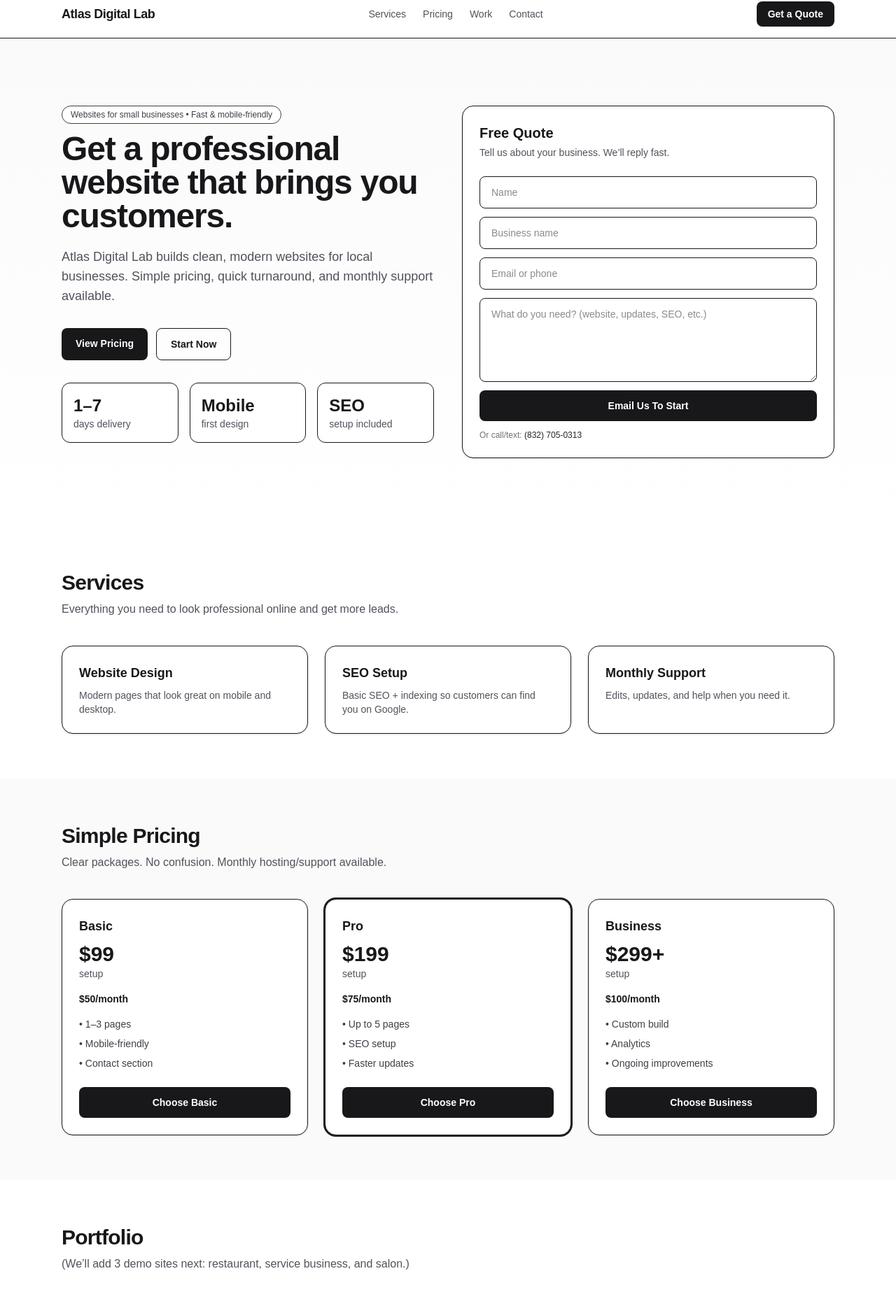
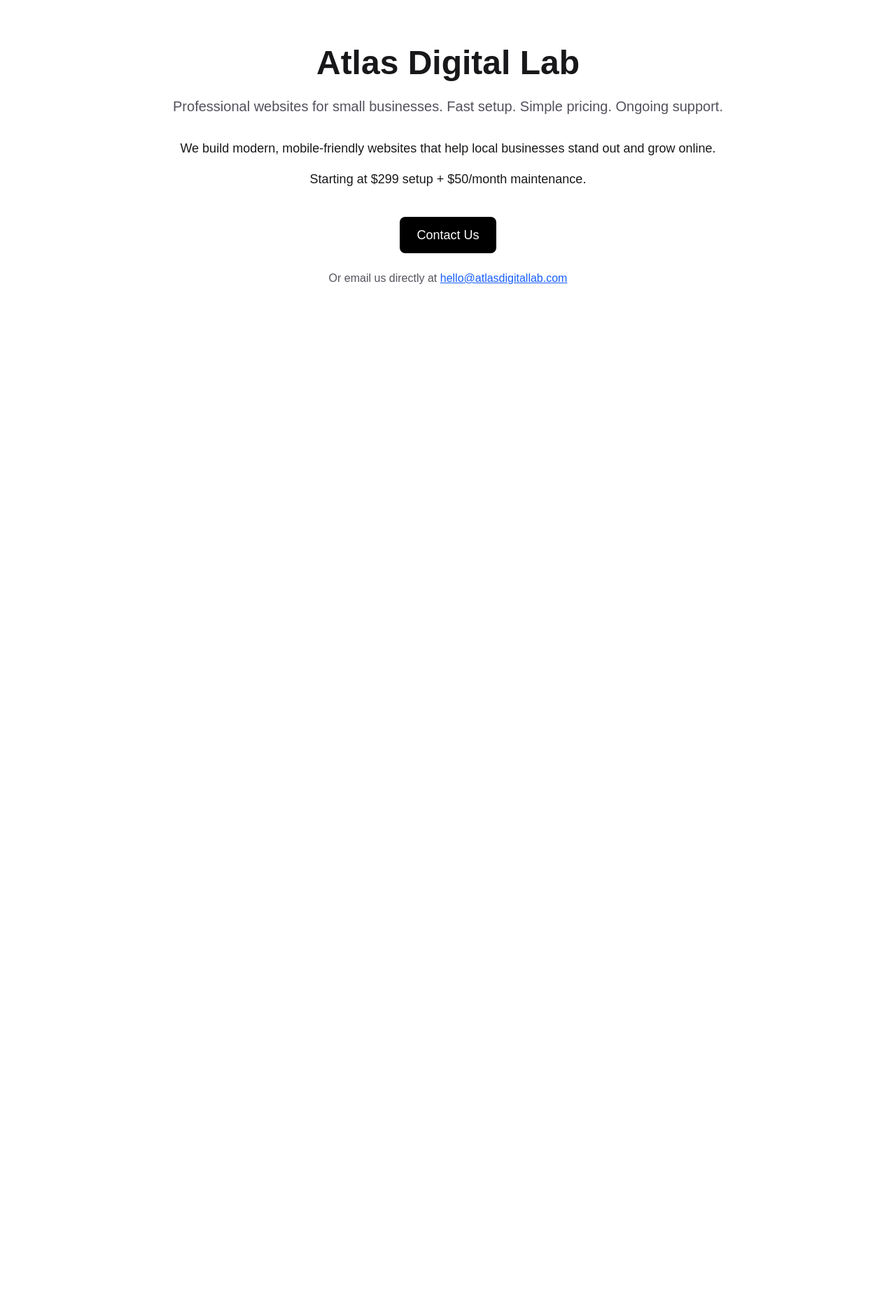
Before and after one commit to Paul4240/atlas-digital-lab, a Next.js app: page / in a window 1280 px wide. Shown: the part 14-1871 px from the top of the page at 70% size. After the commit the page ends 800 px from the top, so only its background shows below. Built offline with nearby package versions, Linux system fonts and the light colour scheme.

Commit message:
Updated homepage with contact email

```diff
--- a/app/page.tsx
+++ b/app/page.tsx
@@ -1,231 +1,48 @@
 export default function Home() {
   return (
-    <main className="min-h-screen bg-white text-zinc-900">
-      {/* NAV */}
-      <header className="sticky top-0 z-50 border-b bg-white/80 backdrop-blur">
-        <div className="mx-auto flex max-w-6xl items-center justify-between px-6 py-4">
-          <div className="font-bold tracking-tight text-lg">Atlas Digital Lab</div>
-          <nav className="hidden gap-6 text-sm text-zinc-600 md:flex">
-            <a href="#services" className="hover:text-zinc-900">Services</a>
-            <a href="#pricing" className="hover:text-zinc-900">Pricing</a>
-            <a href="#work" className="hover:text-zinc-900">Work</a>
-            <a href="#contact" className="hover:text-zinc-900">Contact</a>
-          </nav>
+    <main className="min-h-screen bg-white text-zinc-900 px-6 py-20">
+      <div className="max-w-4xl mx-auto text-center">
+
+        <h1 className="text-4xl md:text-5xl font-bold mb-6">
+          Atlas Digital Lab
+        </h1>
+
+        <p className="text-xl text-zinc-600 mb-8">
+          Professional websites for small businesses.
+          Fast setup. Simple pricing. Ongoing support.
+        </p>
+
+        <div className="space-y-4">
+          <p className="text-lg">
+            We build modern, mobile-friendly websites that help local
+            businesses stand out and grow online.
+          </p>
+
+          <p className="text-lg">
+            Starting at $299 setup + $50/month maintenance.
+          </p>
+        </div>
+
+        <div className="mt-10">
           <a
-            href="#contact"
-            className="rounded-lg bg-zinc-900 px-4 py-2 text-sm font-semibold text-white hover:opacity-90"
+            href="mailto:hello@atlasdigitallab.com"
+            className="inline-block bg-black text-white px-6 py-3 rounded-lg text-lg hover:opacity-90 transition"
           >
-            Get a Quote
+            Contact Us
           </a>
         </div>
-      </header>
 
-      {/* HERO */}
-      <section className="bg-gradient-to-b from-zinc-50 to-white">
-        <div className="mx-auto grid max-w-6xl gap-10 px-6 py-16 md:grid-cols-2 md:py-24">
-          <div>
-            <p className="mb-3 inline-flex rounded-full border bg-white px-3 py-1 text-xs font-medium text-zinc-700">
-              Websites for small businesses • Fast & mobile-friendly
-            </p>
-            <h1 className="text-4xl font-extrabold tracking-tight md:text-5xl">
-              Get a professional website that brings you customers.
-            </h1>
-            <p className="mt-5 max-w-xl text-lg text-zinc-600">
-              Atlas Digital Lab builds clean, modern websites for local businesses.
-              Simple pricing, quick turnaround, and monthly support available.
-            </p>
-
-            <div className="mt-8 flex flex-wrap gap-3">
-              <a
-                href="#pricing"
-                className="rounded-lg bg-zinc-900 px-5 py-3 text-sm font-semibold text-white hover:opacity-90"
-              >
-                View Pricing
-              </a>
-              <a
-                href="#contact"
-                className="rounded-lg border px-5 py-3 text-sm font-semibold text-zinc-900 hover:bg-zinc-50"
-              >
-                Start Now
-              </a>
-            </div>
-
-            <div className="mt-8 grid grid-cols-3 gap-4 text-sm">
-              <div className="rounded-xl border bg-white p-4">
-                <div className="text-2xl font-bold">1–7</div>
-                <div className="text-zinc-600">days delivery</div>
-              </div>
-              <div className="rounded-xl border bg-white p-4">
-                <div className="text-2xl font-bold">Mobile</div>
-                <div className="text-zinc-600">first design</div>
-              </div>
-              <div className="rounded-xl border bg-white p-4">
-                <div className="text-2xl font-bold">SEO</div>
-                <div className="text-zinc-600">setup included</div>
-              </div>
-            </div>
-          </div>
-
-          <div className="rounded-2xl border bg-white p-6 shadow-sm">
-            <h2 className="text-xl font-bold">Free Quote</h2>
-            <p className="mt-1 text-sm text-zinc-600">
-              Tell us about your business. We’ll reply fast.
-            </p>
-
-            <form className="mt-6 grid gap-3">
-              <input
-                className="w-full rounded-lg border px-4 py-3 text-sm outline-none focus:ring-2 focus:ring-zinc-200"
-                placeholder="Name"
-              />
-              <input
-                className="w-full rounded-lg border px-4 py-3 text-sm outline-none focus:ring-2 focus:ring-zinc-200"
-                placeholder="Business name"
-              />
-              <input
-                className="w-full rounded-lg border px-4 py-3 text-sm outline-none focus:ring-2 focus:ring-zinc-200"
-                placeholder="Email or phone"
-              />
-              <textarea
-                className="min-h-[120px] w-full rounded-lg border px-4 py-3 text-sm outline-none focus:ring-2 focus:ring-zinc-200"
-                placeholder="What do you need? (website, updates, SEO, etc.)"
-              />
-              <a
-                href="mailto:atlasdigitallabgroup@gmail.com?subject=Atlas%20Digital%20Lab%20Quote%20Request"
-                className="rounded-lg bg-zinc-900 px-5 py-3 text-center text-sm font-semibold text-white hover:opacity-90"
-              >
-                Email Us To Start
-              </a>
-              <p className="text-xs text-zinc-500">
-                Or call/text: <span className="font-medium text-zinc-800">(832) 705-0313</span>
-              </p>
-            </form>
-          </div>
-        </div>
-      </section>
-
-      {/* SERVICES */}
-      <section id="services" className="mx-auto max-w-6xl px-6 py-16">
-        <h2 className="text-3xl font-bold tracking-tight">Services</h2>
-        <p className="mt-2 max-w-2xl text-zinc-600">
-          Everything you need to look professional online and get more leads.
+        <p className="mt-6 text-zinc-600">
+          Or email us directly at{" "}
+          <a
+            href="mailto:hello@atlasdigitallab.com"
+            className="text-blue-600 underline"
+          >
+            hello@atlasdigitallab.com
+          </a>
         </p>
 
-        <div className="mt-10 grid gap-6 md:grid-cols-3">
-          {[
-            { title: "Website Design", desc: "Modern pages that look great on mobile and desktop." },
-            { title: "SEO Setup", desc: "Basic SEO + indexing so customers can find you on Google." },
-            { title: "Monthly Support", desc: "Edits, updates, and help when you need it." },
-          ].map((s) => (
-            <div key={s.title} className="rounded-2xl border bg-white p-6 shadow-sm">
-              <h3 className="text-lg font-semibold">{s.title}</h3>
-              <p className="mt-2 text-sm text-zinc-600">{s.desc}</p>
-            </div>
-          ))}
-        </div>
-      </section>
-
-      {/* PRICING */}
-      <section id="pricing" className="bg-zinc-50">
-        <div className="mx-auto max-w-6xl px-6 py-16">
-          <h2 className="text-3xl font-bold tracking-tight">Simple Pricing</h2>
-          <p className="mt-2 max-w-2xl text-zinc-600">
-            Clear packages. No confusion. Monthly hosting/support available.
-          </p>
-
-          <div className="mt-10 grid gap-6 md:grid-cols-3">
-            <div className="rounded-2xl border bg-white p-6 shadow-sm">
-              <h3 className="text-lg font-semibold">Basic</h3>
-              <p className="mt-2 text-3xl font-bold">$99</p>
-              <p className="text-sm text-zinc-600">setup</p>
-              <p className="mt-4 text-sm font-semibold">$50/month</p>
-              <ul className="mt-4 space-y-2 text-sm text-zinc-700">
-                <li>• 1–3 pages</li>
-                <li>• Mobile-friendly</li>
-                <li>• Contact section</li>
-              </ul>
-              <a href="#contact" className="mt-6 inline-block w-full rounded-lg bg-zinc-900 px-5 py-3 text-center text-sm font-semibold text-white hover:opacity-90">
-                Choose Basic
-              </a>
-            </div>
-
-            <div className="rounded-2xl border bg-white p-6 shadow-sm ring-2 ring-zinc-900">
-              <h3 className="text-lg font-semibold">Pro</h3>
-              <p className="mt-2 text-3xl font-bold">$199</p>
-              <p className="text-sm text-zinc-600">setup</p>
-              <p className="mt-4 text-sm font-semibold">$75/month</p>
-              <ul className="mt-4 space-y-2 text-sm text-zinc-700">
-                <li>• Up to 5 pages</li>
-                <li>• SEO setup</li>
-                <li>• Faster updates</li>
-              </ul>
-              <a href="#contact" className="mt-6 inline-block w-full rounded-lg bg-zinc-900 px-5 py-3 text-center text-sm font-semibold text-white hover:opacity-90">
-                Choose Pro
-              </a>
-            </div>
-
-            <div className="rounded-2xl border bg-white p-6 shadow-sm">
-              <h3 className="text-lg font-semibold">Business</h3>
-              <p className="mt-2 text-3xl font-bold">$299+</p>
-              <p className="text-sm text-zinc-600">setup</p>
-              <p className="mt-4 text-sm font-semibold">$100/month</p>
-              <ul className="mt-4 space-y-2 text-sm text-zinc-700">
-                <li>• Custom build</li>
-                <li>• Analytics</li>
-                <li>• Ongoing improvements</li>
-              </ul>
-              <a href="#contact" className="mt-6 inline-block w-full rounded-lg bg-zinc-900 px-5 py-3 text-center text-sm font-semibold text-white hover:opacity-90">
-                Choose Business
-              </a>
-            </div>
-          </div>
-        </div>
-      </section>
-
-      {/* WORK */}
-      <section id="work" className="mx-auto max-w-6xl px-6 py-16">
-        <h2 className="text-3xl font-bold tracking-tight">Portfolio</h2>
-        <p className="mt-2 text-zinc-600">
-          (We’ll add 3 demo sites next: restaurant, service business, and salon.)
-        </p>
-
-        <div className="mt-10 grid gap-6 md:grid-cols-3">
-          {["Restaurant Demo", "Service Business Demo", "Shop / Salon Demo"].map((title) => (
-            <div key={title} className="rounded-2xl border bg-white p-6 shadow-sm">
-              <div className="text-sm font-semibold">{title}</div>
-              <div className="mt-2 text-sm text-zinc-600">Coming soon</div>
-            </div>
-          ))}
-        </div>
-      </section>
-
-      {/* CONTACT */}
-      <section id="contact" className="bg-zinc-900 text-white">
-        <div className="mx-auto max-w-6xl px-6 py-16">
-          <h2 className="text-3xl font-bold tracking-tight">Let’s build your website.</h2>
-          <p className="mt-2 max-w-2xl text-zinc-200">
-            Email us and we’ll get you started today.
-          </p>
-
-          <div className="mt-8 flex flex-wrap gap-3">
-            <a
-              className="rounded-lg bg-white px-5 py-3 text-sm font-semibold text-zinc-900 hover:opacity-90"
-              href="mailto:atlasdigitallabgroup@gmail.com?subject=Atlas%20Digital%20Lab%20Quote%20Request"
-            >
-              Email Atlas Digital Lab
-            </a>
-            <a
-              className="rounded-lg border border-white/20 px-5 py-3 text-sm font-semibold hover:bg-white/10"
-              href="tel:+18327050313"
-            >
-              Call (832) 705-0313
-            </a>
-          </div>
-
-          <footer className="mt-12 border-t border-white/10 pt-8 text-sm text-zinc-300">
-            © {new Date().getFullYear()} Atlas Digital Lab. All rights reserved.
-          </footer>
-        </div>
-      </section>
+      </div>
     </main>
   );
 }
```
